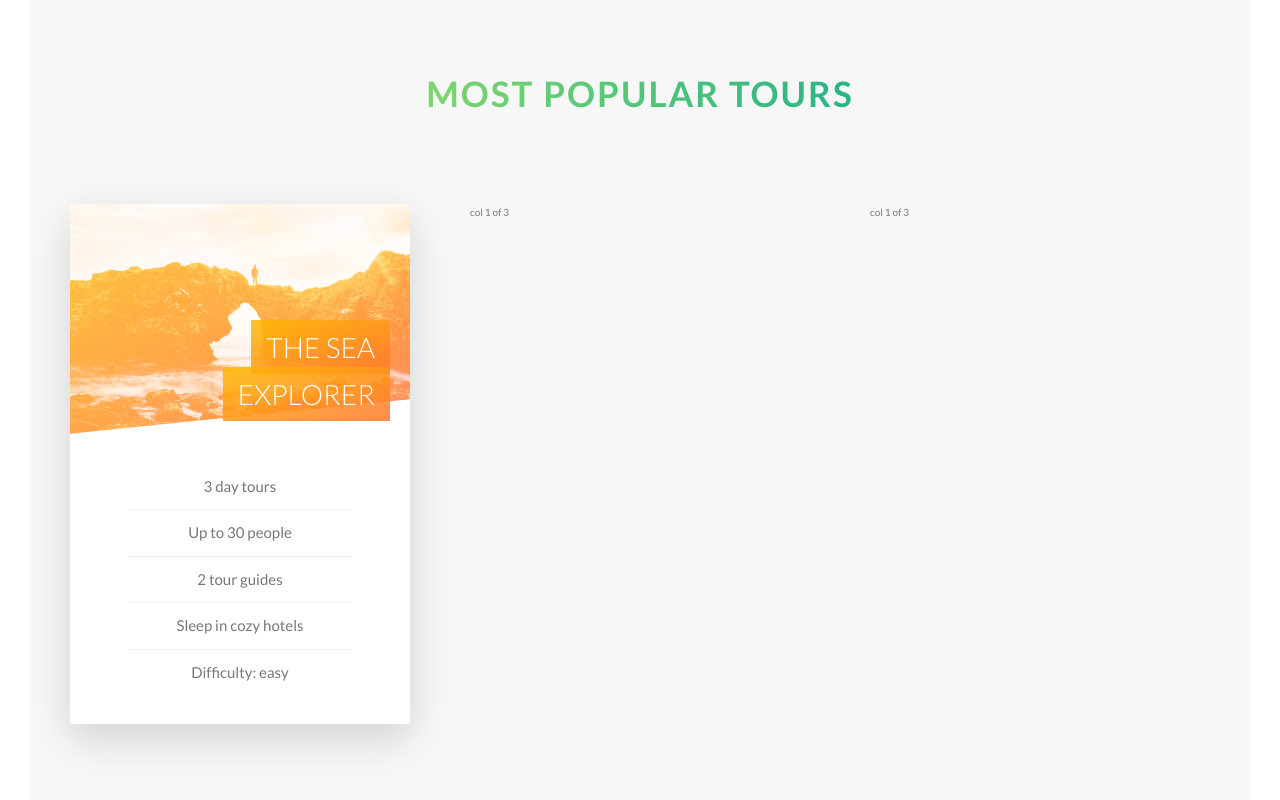
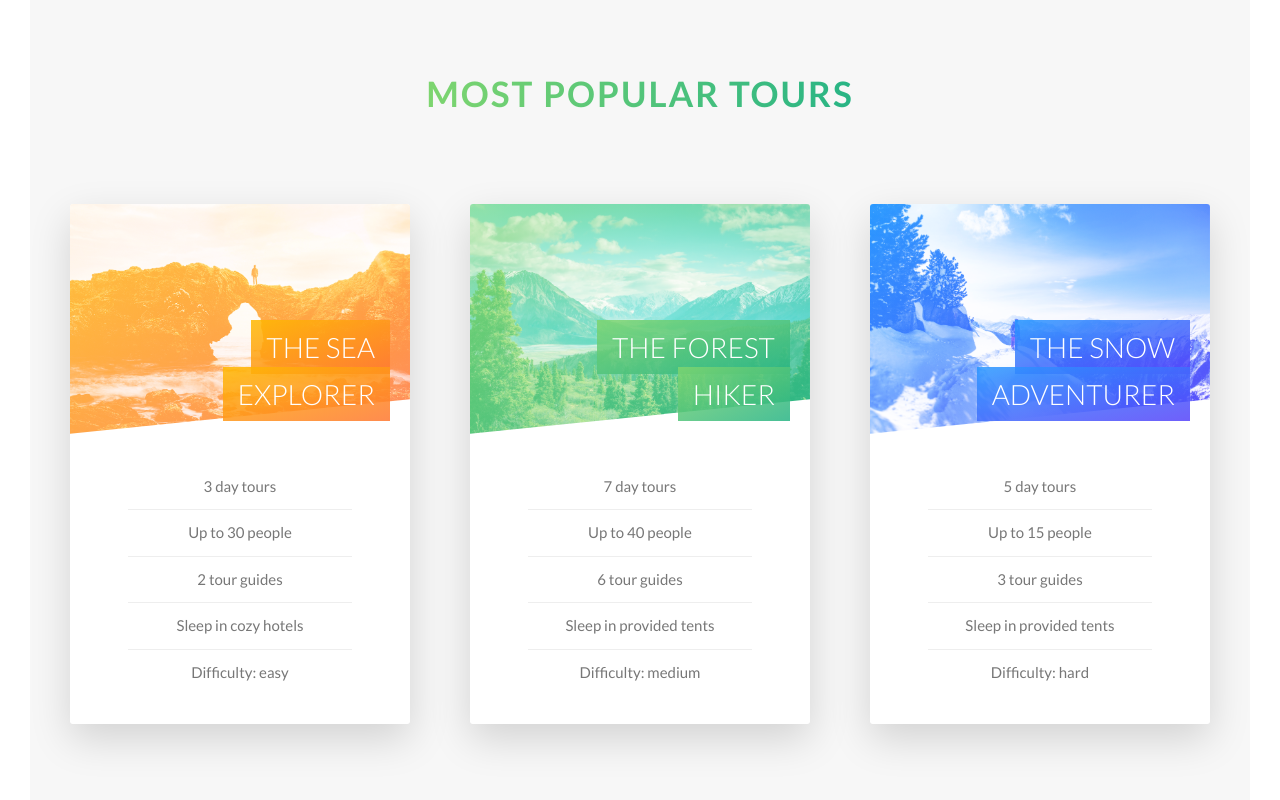
Before and after one commit to wakabibrian/css-sass, a website: page Natours/index.html in a window 1280 px wide. Shown: the part 2281-3081 px from the top of the page. Drawn offline with Linux system fonts and the light colour scheme.

Commit message:
feat: Add Building the Tours Section - Part 2

```diff
--- a/Natours/index.html
+++ b/Natours/index.html
@@ -167,12 +167,78 @@
                 </div>
               </div>
               <div class="card__side card__side--back card__side--back-1">
-                BACK
+                <div class="card__cta">
+                  <div class="card__price-box">
+                    <p class="card__price-only">Only</p>
+                    <p class="card__price-value">$297</p>
+                  </div>
+                  <a href="#" class="btn btn--white">Book now!</a>
+                </div>
               </div>
             </div>
           </div>
-          <div class="col-1-of-3">col 1 of 3</div>
-          <div class="col-1-of-3">col 1 of 3</div>
+
+          <div class="col-1-of-3">
+            <div class="card">
+              <div class="card__side card__side--front">
+                <div class="card__picture card__picture--2">&nbsp;</div>
+                <h4 class="card__heading">
+                  <span class="card__heading-span card__heading-span--2">
+                    The Forest Hiker</span
+                  >
+                </h4>
+                <div class="card__details">
+                  <ul>
+                    <li>7 day tours</li>
+                    <li>Up to 40 people</li>
+                    <li>6 tour guides</li>
+                    <li>Sleep in provided tents</li>
+                    <li>Difficulty: medium</li>
+                  </ul>
+                </div>
+              </div>
+              <div class="card__side card__side--back card__side--back-2">
+                <div class="card__cta">
+                  <div class="card__price-box">
+                    <p class="card__price-only">Only</p>
+                    <p class="card__price-value">$497</p>
+                  </div>
+                  <a href="#" class="btn btn--white">Book now!</a>
+                </div>
+              </div>
+            </div>
+          </div>
+
+          <div class="col-1-of-3">
+            <div class="card">
+              <div class="card__side card__side--front">
+                <div class="card__picture card__picture--3">&nbsp;</div>
+                <h4 class="card__heading">
+                  <span class="card__heading-span card__heading-span--3">
+                    The Snow Adventurer</span
+                  >
+                </h4>
+                <div class="card__details">
+                  <ul>
+                    <li>5 day tours</li>
+                    <li>Up to 15 people</li>
+                    <li>3 tour guides</li>
+                    <li>Sleep in provided tents</li>
+                    <li>Difficulty: hard</li>
+                  </ul>
+                </div>
+              </div>
+              <div class="card__side card__side--back card__side--back-3">
+                <div class="card__cta">
+                  <div class="card__price-box">
+                    <p class="card__price-only">Only</p>
+                    <p class="card__price-value">$897</p>
+                  </div>
+                  <a href="#" class="btn btn--white">Book now!</a>
+                </div>
+              </div>
+            </div>
+          </div>
         </div>
       </section>
     </main>
--- a/Natours/sass/components/_card.scss
+++ b/Natours/sass/components/_card.scss
@@ -33,6 +33,22 @@
           variables.$color-secondary-dark
         );
       }
+
+      &-2 {
+        background-image: linear-gradient(
+          to right bottom,
+          variables.$color-primary-light,
+          variables.$color-primary-dark
+        );
+      }
+
+      &-3 {
+        background-image: linear-gradient(
+          to right bottom,
+          variables.$color-tertiary-light,
+          variables.$color-tertiary-dark
+        );
+      }
     }
   }
 
@@ -60,6 +76,24 @@
         ),
         url(../img/nat-5.jpg);
     }
+
+    &--2 {
+      background-image: linear-gradient(
+          to right bottom,
+          variables.$color-primary-light,
+          variables.$color-primary-dark
+        ),
+        url(../img/nat-6.jpg);
+    }
+
+    &--3 {
+      background-image: linear-gradient(
+          to right bottom,
+          variables.$color-tertiary-light,
+          variables.$color-tertiary-dark
+        ),
+        url(../img/nat-7.jpg);
+    }
   }
 
   &__heading {
@@ -86,6 +120,22 @@
         rgba(variables.$color-secondary-dark, 0.85)
       );
     }
+
+    &--2 {
+      background-image: linear-gradient(
+        to right bottom,
+        rgba(variables.$color-primary-light, 0.85),
+        rgba(variables.$color-primary-dark, 0.85)
+      );
+    }
+
+    &--3 {
+      background-image: linear-gradient(
+        to right bottom,
+        rgba(variables.$color-tertiary-light, 0.85),
+        rgba(variables.$color-tertiary-dark, 0.85)
+      );
+    }
   }
 
   &__details {
@@ -105,4 +155,30 @@
       }
     }
   }
+
+  // BACK SIDE STYLING
+  &__cta {
+    position: absolute;
+    top: 50%;
+    left: 50%;
+    transform: translate(-50%, -50%);
+    width: 90%;
+    text-align: center;
+  }
+
+  &__price-box {
+    text-align: center;
+    color: variables.$color-white;
+    margin-bottom: 8rem;
+  }
+
+  &__price-only {
+    font-size: 1.4rem;
+    text-transform: uppercase;
+  }
+
+  &__price-value {
+    font-size: 6rem;
+    font-weight: 100;
+  }
 }
```
Also changed, not shown: Natours/css/style.css, 1 other file.
